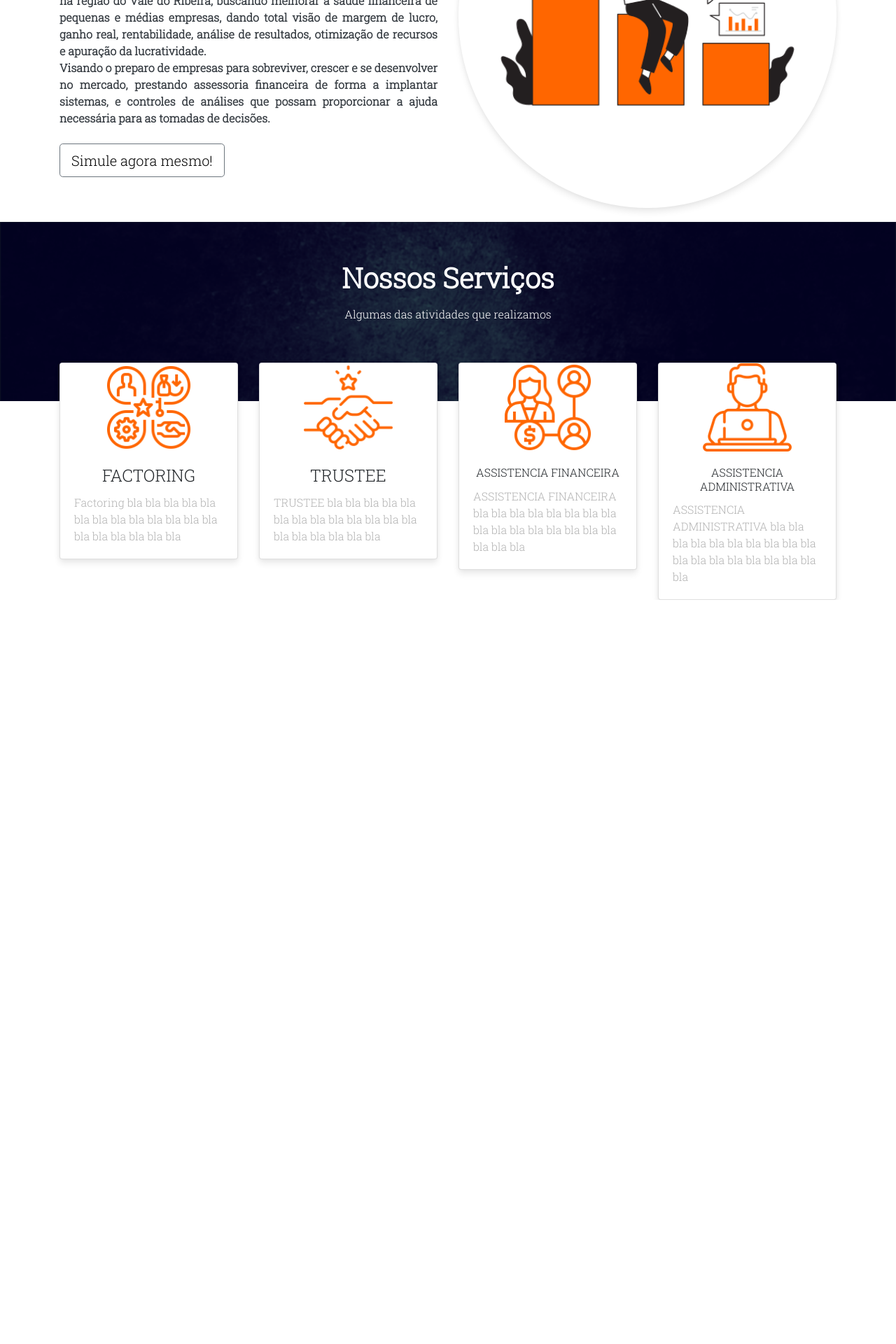
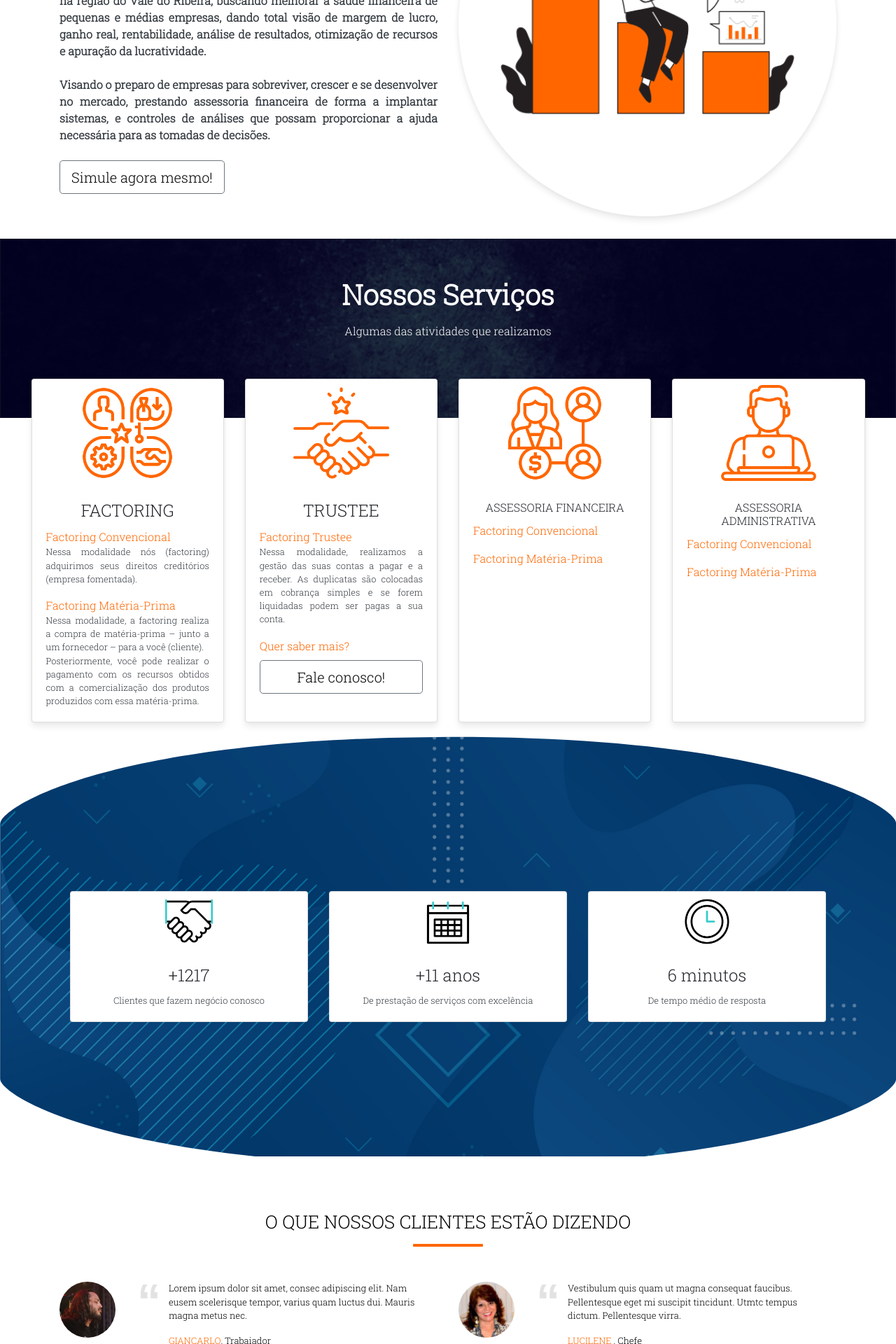
Before and after one commit to CoreosG/finaster, a PHP site: page / in a window 1280 px wide. Shown: the part 1680-3600 px from the top of the page at 70% size. Before the commit the page ends 2537 px from the top, so only its background shows below. Run offline with PHP 8.4, Linux system fonts and the light colour scheme; some libraries are stand-ins or nearby versions; some web fonts are replaced.

Commit message:
Finalizando design: sobre nós, números e testimonials

```diff
--- a/css/style.css
+++ b/css/style.css
@@ -441,6 +441,14 @@
   background-repeat: no-repeat;
 }
 
+.bg-custom4{
+  background-image: url(../images/bgbluetech.jpg);
+  background-size: cover;
+  background-repeat: no-repeat;
+  margin-top: -9.8%;
+  height: auto;
+}
+
 .services-section2-custom {
   margin-top: -5%;
 }
@@ -457,3 +465,105 @@
 .btn-modal-about:hover {
   background-color: var(--orange) !important;
 }
+
+.svg-fill {
+  fill: white;
+  height: 70px;
+  transform-origin: center;
+  transform: rotateX(180deg);
+}
+
+.svg-fill-reverse {
+  fill: white;
+  height: 70px;
+  transform-origin: center;
+}
+
+.card-numbers {
+  background: white;
+}
+
+.card-numbers > img{
+  width: 25%;
+}
+
+
+/* testimonials */
+
+.carousel .carousel-item {
+	color: #999;
+	overflow: hidden;
+	min-height: 120px;
+	font-size: 13px;
+}
+.carousel .media img {
+	width: 80px;
+	height: 80px;
+	display: block;
+	border-radius: 50%;
+}
+.carousel .testimonial {
+	padding: 0 15px 0 60px ;
+	position: relative;
+}
+
+.testimonial p{
+  color: black;
+}
+
+.carousel .testimonial::before {
+	content: "\201C";
+	font-family: Arial,sans-serif;
+	color: #e2e2e2;
+	font-weight: bold;
+	font-size: 68px;
+	line-height: 54px;
+	position: absolute;
+	left: 15px;
+	top: 0;
+}
+.carousel .overview b {
+	text-transform: uppercase;
+	color: var(--orange);
+}
+.carousel .carousel-indicators {
+	bottom: -40px;
+}
+.carousel-indicators li, .carousel-indicators li.active {
+	width: 20px;
+	height: 20px;
+	border-radius: 50%;
+	margin: 1px 3px;
+	box-sizing: border-box;
+}
+.carousel-indicators li {
+	background: #e2e2e2;
+	border: 4px solid #fff;
+}
+.carousel-indicators li.active {
+	color: #fff;
+	background: var(--orange);
+	border: 5px double;
+}
+
+.titleTestimonial {
+	color: #000;
+	font-size: 26px;
+	font-weight: 300;
+	text-align: center;
+	text-transform: uppercase;
+	position: relative;
+	margin: 30px 0 70px;
+}
+.titleTestimonial::after {
+	content: "";
+	width: 100px;
+	position: absolute;
+	margin: 0 auto;
+	height: 4px;
+	border-radius: 1px;
+	background: var(--orange);
+	left: 0;
+	right: 0;
+	bottom: -20px;
+}
--- a/index.html
+++ b/index.html
@@ -101,7 +101,7 @@
                     </ul>
                   </li>
 
-                  <li><a href="#why-us-section" class="nav-link">Vantagens</a></li>
+                  <li><a href="#numbers-section" class="nav-link">Nossos Números</a></li>
 
                   <li><a href="#testimonials-section" class="nav-link">Opiniões</a></li>
                   <li><a href="#contact-section" class="nav-link">Contato</a></li>
@@ -171,13 +171,14 @@
           <div class="col-sm-6 py-5">
             <h5 class="font-weight-bold">Somos a solução para o seu negócio</h5>
             <h3 class="font-weight-bolder py-3">Precisa de crédito rápido para pagar? Nós podemos te ajudar!</h3>
-            <p class="text-justify text-dark font-weight-bold py-2">A <span class="orangeText">Finaster</span> é uma empresa de consultoria financeira e de desenvolvimento de pessoas, com mais de quinze anos de experiência na região do Vale do Ribeira, buscando melhorar a saúde financeira de pequenas e médias empresas, dando total visão de margem de lucro, ganho real, rentabilidade, análise de resultados, otimização de recursos e apuração da lucratividade.<br> Visando o preparo de empresas para sobreviver, crescer e se desenvolver no mercado, prestando assessoria financeira de forma a implantar sistemas, e controles de análises que possam proporcionar a ajuda necessária para as tomadas de decisões.</p>
+            <p class="text-justify text-dark font-weight-bold py-2">A <span class="orangeText">Finaster</span> é uma empresa de consultoria financeira e de desenvolvimento de pessoas, com mais de quinze anos de experiência na região do Vale do Ribeira, buscando melhorar a saúde financeira de pequenas e médias empresas, dando total visão de margem de lucro, ganho real, rentabilidade, análise de resultados, otimização de recursos e apuração da lucratividade.<br>
+              <br> Visando o preparo de empresas para sobreviver, crescer e se desenvolver no mercado, prestando assessoria financeira de forma a implantar sistemas, e controles de análises que possam proporcionar a ajuda necessária para as tomadas de decisões.</p>
             <div class="d-flex justify-content-center d-md-block">
               <button type="button" class="btn btn-outline-secondary btn-lg btn-modal-about" data-toggle="modal" data-target="#Modal" style="color: black">Simule agora mesmo!</button>
             </div>
           </div>
-          <div class="col-sm-6 py-sm-1 my-sm-2 my-md-0">
-            <img src="./images/sprite/ilustrativo.png" alt="ilustrativoNegocio" class="py-md-1 effect-hover"style="width: 100%;">
+          <div class="col-sm-6 py-sm-1 my-sm-2 my-md-0 d-flex">
+            <img src="./images/sprite/ilustrativo.png" alt="ilustrativoNegocio" class="py-md-1 my-auto mx-auto justify-content-center effect-hover"style="width: 100%;">
           </div>
         </div>
       </div>
@@ -188,46 +189,215 @@
         </div>
       </section>
       <section id="services-section2" class="container">
-        <div class="row d-flex services-section2-custom align-content-between">
-          <div class="col-sm">
+        <div class="card-deck" style="margin: -5%;">
           <div class="card card-effect">
-              <img src="./images/sprite/key-to-success.png" alt="iconFactoring" class="card-img-top mx-auto" style="width: 50%;">
+            <img src="./images/sprite/key-to-success.png" alt="iconFactoring" class="card-img-top mx-auto my-2" style="width: 50%;">
             <div class="card-body">
-                <h4 class="card-title text-center">FACTORING</h4>
-                <p class="card-text" style="overflow-wrap: wrap;">Factoring bla bla bla bla bla bla bla bla bla bla bla bla bla bla bla bla bla bla bla</p>
+              <h4 class="card-title text-center text-black">FACTORING</h4>
+
+                <span class=" card-text orangeText">Factoring Convencional</span>
+
+                <p class="card-text text-justify text-dark" style="overflow-wrap: wrap; font-size: 0.8em;">
+                  Nessa modalidade nós (factoring) adquirimos seus direitos creditórios (empresa fomentada).
+                </p>
+
+                <span class="card-text orangeText">Factoring Matéria-Prima</span>
+                <p class="card-text text-justify text-dark" style="overflow-wrap: wrap; font-size: 0.8em;">
+                  Nessa modalidade, a factoring realiza a compra de matéria-prima – junto a um fornecedor – para a você (cliente).
+                  <br> Posteriormente, você pode realizar o pagamento com os recursos obtidos com a comercialização dos produtos produzidos com essa matéria-prima.
+                </p>
+            </div>
+          </div>
+          <div class="card card-effect">
+            <img src="./images/sprite/shake-hands.png" alt="iconFactoring" class="card-img-top mx-auto my-2" style="width: 50%;">
+            <div class="card-body">
+              <h4 class="card-title text-center text-black">TRUSTEE</h4>
+
+                <span class=" card-text orangeText">Factoring Trustee</span>
+
+                <p class="card-text text-justify text-dark" style="overflow-wrap: wrap; font-size: 0.8em;">
+                  Nessa modalidade, realizamos a gestão das suas contas a pagar e a receber. As duplicatas são colocadas em cobrança simples e se forem liquidadas podem ser pagas a sua conta.
+                </p>
+
+                <span class="card-text orangeText">Quer saber mais?</span>
+                <div class="d-flex justify-content-center d-md-block">
+                  <button type="button" class="btn btn-outline-secondary btn-lg btn-modal-about mt-2" data-toggle="modal" data-target="#Modal" style="color: black; width: 100%;">Fale conosco!</button>
                 </div>
             </div>
           </div>
-          <div class="col-sm">
           <div class="card card-effect">
-              <img src="./images/sprite/shake-hands.png" alt="iconFactoring" class="card-img-top mx-auto" style="width: 50%;">
+            <img src="./images/sprite/financial-advisor.png" alt="iconFactoring" class="card-img-top mx-auto my-2" style="width: 50%;">
             <div class="card-body">
-                <h4 class="card-title text-center">TRUSTEE</h4>
-                <p class="card-text" style="overflow-wrap: wrap;">TRUSTEE bla bla bla bla bla bla bla bla bla bla bla bla bla bla bla bla bla bla bla</p>
+              <h6 class="card-title text-center text-black">ASSESSORIA FINANCEIRA</h6>
+
+                <span class=" card-text orangeText">Factoring Convencional</span>
+
+                <p class="card-text text-justify" style="overflow-wrap: wrap;">
+                </p>
+
+                <span class="card-text orangeText">Factoring Matéria-Prima</span>
+                <p class="card-text text-justify" style="overflow-wrap: wrap;">
+                </p>
+            </div>
+          </div>
+          <div class="card card-effect">
+          <img src="./images/sprite/administrative.png" alt="iconFactoring" class="card-img-top mx-auto my-2" style="width: 50%;">
+          <div class="card-body">
+            <h6 class="card-title text-center text-black">ASSESSORIA ADMINISTRATIVA</h6>
+
+              <span class=" card-text orangeText">Factoring Convencional</span>
+
+              <p class="card-text text-justify" style="overflow-wrap: wrap;">
+              </p>
+
+              <span class="card-text orangeText">Factoring Matéria-Prima</span>
+              <p class="card-text text-justify" style="overflow-wrap: wrap;">
+              </p>
           </div>
         </div>
         </div>
-          <div class="col-sm">
-            <div class="card card-effect">
-              <img src="./images/sprite/financial-advisor.png" alt="iconFactoring" class="card-img-top mx-auto" style="width: 50%;">
+      </section>
+    </section>
+
+
+    <section id="numbers-section" class="container-fluid mt-4 pt-5 px-0">
+      <svg xmlns="http://www.w3.org/2000/svg" viewBox="0 0 1000 100" preserveAspectRatio="none">
+        <path class="svg-fill" d="M500,97C126.7,96.3,0.8,19.8,0,0v100l1000,0V1C1000,19.4,873.3,97.8,500,97z"></path>
+      </svg>
+
+      <div class="container-fluid px-0 bg-custom4" style="padding-bottom: 15%;">
+        <div class="container d-block">
+          <div class="card-deck mx-auto" style="padding-top: 20%;">
+            <div class="card card-numbers" id="numCards">
+                <img src="./images/sprite/handshake.gif" alt="aperto de mão" class="card-imgt-top mx-auto">
                 <div class="card-body">
-                <h6 class="card-title text-center">ASSISTENCIA FINANCEIRA</h4>
-                <p class="card-text" style="overflow-wrap: wrap;">ASSISTENCIA FINANCEIRA bla bla bla bla bla bla bla bla bla bla bla bla bla bla bla bla bla bla bla</p>
+                  <h4 class="card-title text-center">+<span id="numClientes">0</span></h4>
+                  <p class="card-text text-center text-dark" style="font-size: 0.8em">Clientes que fazem negócio conosco</p>
+
                 </div>
             </div>
+            <div class="card card-numbers">
+              <img src="./images/sprite/calendar.gif" alt="calendario" class="card-imgt-top mx-auto">
+              <div class="card-body">
+                <h4 class="card-title text-center">+<span id="numAnos">0</span> anos</h4>
+                <p class="card-text text-center text-dark" style="font-size: 0.8em">De prestação de serviços com excelência</p>
               </div>
-          <div class="col-sm">
-            <div class="card card-effect">
-              <img src="./images/sprite/administrative.png" alt="iconFactoring" class="card-img-top mx-auto" style="width: 50%;">
+            </div>
+            <div class="card card-numbers">
+              <img src="./images/sprite/clock.gif" alt="aperto de mão" class="card-imgt-top mx-auto">
               <div class="card-body">
-                <h6 class="card-title text-center">ASSISTENCIA ADMINISTRATIVA</h4>
-                <p class="card-text" style="overflow-wrap: wrap;">ASSISTENCIA ADMINISTRATIVA bla bla bla bla bla bla bla bla bla bla bla bla bla bla bla bla bla bla bla</p>
+                <h4 class="card-title text-center"><span id="numTempo">0</span> minutos</h4>
+                <p class="card-text text-center text-dark" style="font-size: 0.8em">De tempo médio de resposta</p>
+
               </div>
             </div>
           </div>
         </div>
+      </div>
+
+      <svg xmlns="http://www.w3.org/2000/svg" viewBox="0 0 1000 100" preserveAspectRatio="none" style="margin-top: -9.5%;">
+        <path class="svg-fill-reverse" d="M500,97C126.7,96.3,0.8,19.8,0,0v100l1000,0V1C1000,19.4,873.3,97.8,500,97z"></path>
+      </svg>
     </section>
 
+
+    <section id="testimonials-section" class="container-fluid py-4">
+      <div class="container-xl">
+        <div class="row">
+          <div class="col-sm-12">
+            <h2 class="titleTestimonial">O que <b>nossos clientes</b> estão dizendo</h2>
+            <div id="myCarousel" class="carousel slide" data-ride="carousel">
+              <!-- Carousel indicators -->
+              <ol class="carousel-indicators">
+                <li data-target="#myCarousel" data-slide-to="0" class="active"></li>
+                <li data-target="#myCarousel" data-slide-to="1"></li>
+                <li data-target="#myCarousel" data-slide-to="2"></li>
+              </ol>
+              <!-- Wrapper for carousel items -->
+              <div class="carousel-inner">
+                <div class="carousel-item active">
+                  <div class="row">
+                    <div class="col-sm-6">
+                      <div class="media">
+                        <img src="./images/clients/giancarlo.jpg" class="mr-3" alt="">
+                        <div class="media-body">
+                          <div class="testimonial">
+                            <p>Lorem ipsum dolor sit amet, consec adipiscing elit. Nam eusem scelerisque tempor, varius quam luctus dui. Mauris magna metus nec.</p>
+                            <p class="overview"><b>Giancarlo</b>, Trabaiador</p>
+                          </div>
+                        </div>
+                      </div>
+                    </div>
+                    <div class="col-sm-6">
+                      <div class="media">
+                        <img src="./images/clients/lucilene.jpg" class="mr-3" alt="">
+                        <div class="media-body">
+                          <div class="testimonial">
+                            <p>Vestibulum quis quam ut magna consequat faucibus. Pellentesque eget mi suscipit tincidunt. Utmtc tempus dictum. Pellentesque virra.</p>
+                            <p class="overview"><b>Lucilene </b>, Chefe</p>
+                          </div>
+                        </div>
+                      </div>
+                    </div>
+                  </div>
+                </div>
+                <div class="carousel-item">
+                  <div class="row">
+                    <div class="col-sm-6">
+                      <div class="media">
+                        <img src="./images/clients/amati.jpg" class="mr-3" alt="">
+                        <div class="media-body">
+                          <div class="testimonial">
+                            <p>Lorem ipsum dolor sit amet, consec adipiscing elit. Nam eusem scelerisque tempor, varius quam luctus dui. Mauris magna metus nec.</p>
+                            <p class="overview"><b>Amati Francisco</b>, NUM FAZ NADA</p>
+                          </div>
+                        </div>
+                      </div>
+                    </div>
+                    <div class="col-sm-6">
+                      <div class="media">
+                        <img src="/examples/images/clients/4.jpg" class="mr-3" alt="">
+                        <div class="media-body">
+                          <div class="testimonial">
+                            <p>Vestibulum quis quam ut magna consequat faucibus. Pellentesque eget mi suscipit tincidunt. Utmtc tempus dictum. Pellentesque virra.</p>
+                            <p class="overview"><b>Mary Saveley</b>, Web Designer</p>
+                          </div>
+                        </div>
+                      </div>
+                    </div>
+                  </div>
+                </div>
+                <div class="carousel-item">
+                  <div class="row">
+                    <div class="col-sm-6">
+                      <div class="media">
+                        <img src="/examples/images/clients/5.jpg" class="mr-3" alt="">
+                        <div class="media-body">
+                          <div class="testimonial">
+                            <p>Lorem ipsum dolor sit amet, consec adipiscing elit. Nam eusem scelerisque tempor, varius quam luctus dui. Mauris magna metus nec.</p>
+                            <p class="overview"><b>Martin Sommer</b>, UX Analyst</p>
+                          </div>
+                        </div>
+                      </div>
+                    </div>
+                    <div class="col-sm-6">
+                      <div class="media">
+                        <img src="/examples/images/clients/6.jpg" class="mr-3" alt="">
+                        <div class="media-body">
+                          <div class="testimonial">
+                            <p>Vestibulum quis quam ut magna consequat faucibus. Pellentesque eget mi suscipit tincidunt. Utmtc tempus dictum. Pellentesque virra.</p>
+                            <p class="overview"><b>John Williams</b>, Web Developer</p>
+                          </div>
+                        </div>
+                      </div>
+                    </div>
+                  </div>
+                </div>
+              </div>
+            </div>
+          </div>
+        </div>
+      </div>
 
     </section>
 
@@ -331,12 +501,15 @@
 
 
 
-    <div> Icons made by <a href="https://www.freepik.com" title="Freepik"> Freepik </a> from <a href="https://www.flaticon.com/" title="Flaticon">www.flaticon.com'</a></div>
+    <!-- <div> Icons made by <a href="https://www.freepik.com" title="Freepik"> Freepik </a> from <a href="https://www.flaticon.com/" title="Flaticon">www.flaticon.com'</a></div>
     <div> Icons made by <a href="https://www.flaticon.com/authors/eucalyp" title="Eucalyp"> Eucalyp </a> from <a href="https://www.flaticon.com/" title="Flaticon">www.flaticon.com'</a></div>
     <div> undefined <a href="https://www.freepik.com" title="Freepik"> Freepik </a> from <a href="https://www.flaticon.com/" title="Flaticon">www.flaticon.com'</a></div>
+    <a href="https://www.flaticon.com/free-animated-icons/handshake" title="handshake animated icons">Handshake animated icons created by Freepik - Flaticon</a>
+    <a href="https://www.flaticon.com/free-animated-icons/clock" title="clock animated icons">Clock animated icons created by Freepik - Flaticon</a>
+    <a href="https://www.flaticon.com/free-animated-icons/calendar" title="calendar animated icons">Calendar animated icons created by Freepik - Flaticon</a>
     <a href="https://www.flaticon.com/free-icons/factors" title="factors icons">Factors icons created by GOWI - Flaticon</a>
     <div> Icons made by <a href="https://www.flaticon.com/authors/flat-icons" title="Flat Icons"> Flat Icons </a> from <a href="https://www.flaticon.com/" title="Flaticon">www.flaticon.com'</a></div>
-    <a href='https://www.freepik.com/photos/business-consulting'>Business consulting photo created by mindandi - www.freepik.com</a>
+    <a href='https://www.freepik.com/photos/business-consulting'>Business consulting photo created by mindandi - www.freepik.com</a> -->
     <!-- jQuery library -->
     <script src="https://cdn.jsdelivr.net/npm/jquery@3.6.0/dist/jquery.slim.min.js"></script>
 
--- a/js/main.js
+++ b/js/main.js
@@ -1,11 +1,20 @@
 const globalVars = {
 	currentScrollPos: window.pageYOffset,
+}
+
+const triggers = {
+	animateOnceCards: 0
+
 }
 
 //Scroll events
 window.onscroll = function() {
 	globalVars.currentScrollPos = window.pageYOffset;
 	progressbarUpdate();
+
+	animateNumCards();
+
+
 }
 
 // Navbar
@@ -96,6 +105,7 @@
 	siteMenuClone();
 
 });
+
 //progress-bar
 function progressbarUpdate() {
 	let height = document.documentElement.scrollHeight - document.documentElement.clientHeight;
@@ -107,3 +117,31 @@
 $(document).ready(function(){
 	$('.header').height($(window).height());
 })
+
+//number animate
+function animateNumCards() {
+	if( ($(this).scrollTop() + window.innerHeight) >= $('#numCards').position().top && triggers.animateOnceCards != 1){
+        let clientes = document.getElementById("numClientes");
+		let anos = document.getElementById("numAnos");
+		let tempo = document.getElementById("numTempo");
+
+		animateValue(clientes, 0, 1600, 5000);
+		animateValue(anos, 0, 15, 5000);
+		animateValue(tempo, 0, 9, 5000);
+
+		triggers.animateOnceCards = 1
+    }
+}
+
+function animateValue(obj, start, end, duration) {
+	let startTimestamp = null;
+	const step = (timestamp) => {
+	  if (!startTimestamp) startTimestamp = timestamp;
+	  const progress = Math.min((timestamp - startTimestamp) / duration, 1);
+	  obj.innerHTML = Math.floor(progress * (end - start) + start);
+	  if (progress < 1) {
+		window.requestAnimationFrame(step);
+	  }
+	};
+	window.requestAnimationFrame(step);
+  }
```
Also changed, not shown: images/clients/amati.jpg (added), images/clients/giancarlo.jpg (added), images/clients/lucilene.jpg (added), images/sprite/calendar.gif (added), images/sprite/clock.gif (added), images/sprite/handshake.gif (added), images/sprite/handshake.png (added), 1 other file. Lines whose indentation alone changed are shown as unchanged.
